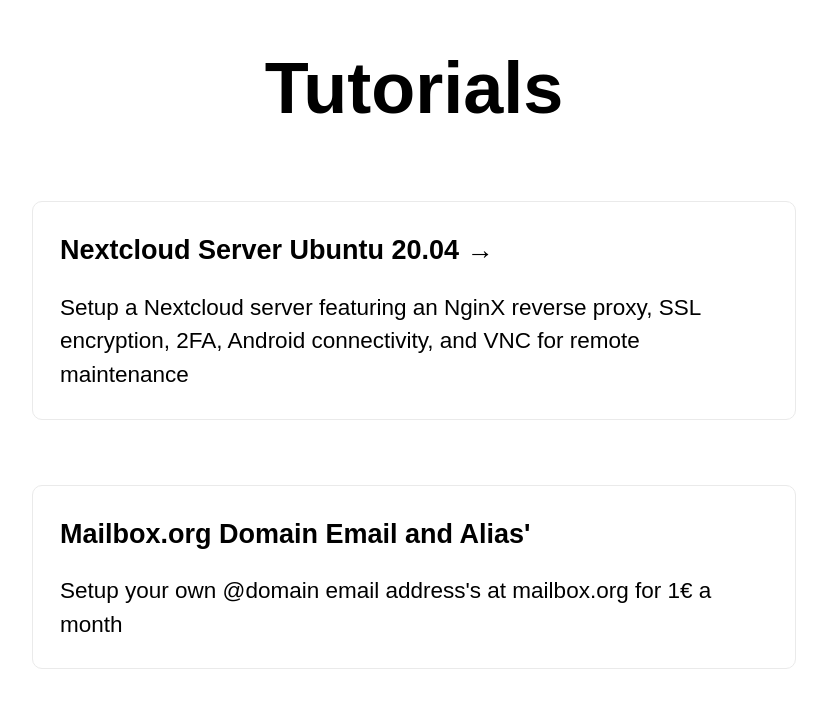
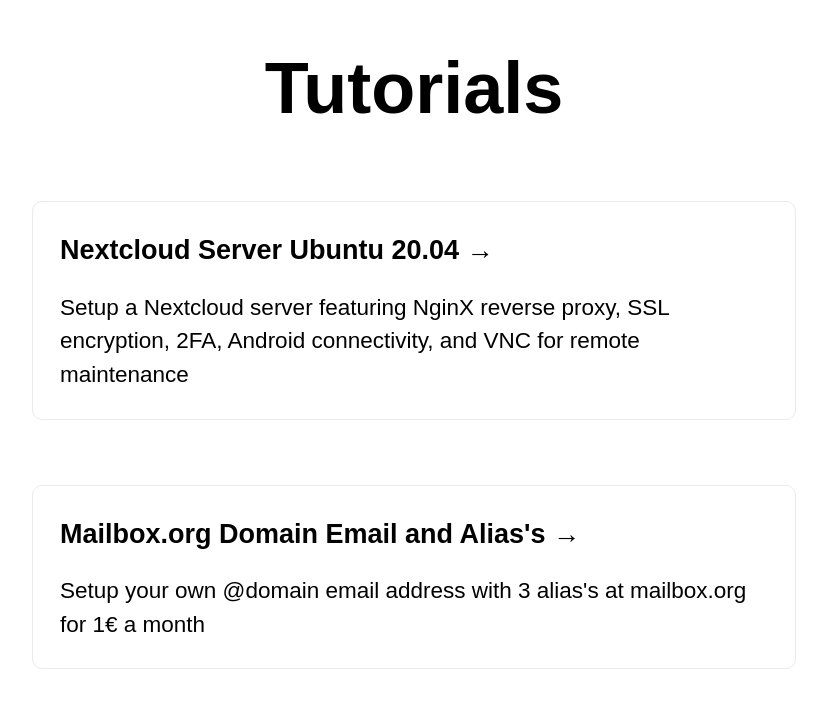
Before and after one commit to lreynolds188/Portfolio, a Next.js app: page /tutorials in a window 1280 px wide. Shown: the part 165-872 px from the top of the page, without its empty margins (226-1053 px from the left). Built offline with nearby package versions, Linux system fonts and the light colour scheme.

Commit message:
Update tutorials.js

```diff
--- a/pages/tutorials.js
+++ b/pages/tutorials.js
@@ -16,12 +16,12 @@ export default function Home() {
         <div className={styles.grid}>
           <a href="/tutorials/nextcloud-server" className={styles.cardwide}>
             <h3>Nextcloud Server Ubuntu 20.04 &rarr;</h3>
-            <p>Setup a Nextcloud server featuring an NginX reverse proxy, SSL encryption, 2FA, Android connectivity, and VNC for remote maintenance</p>
+            <p>Setup a Nextcloud server featuring NginX reverse proxy, SSL encryption, 2FA, Android connectivity, and VNC for remote maintenance</p>
           </a>
           <br />
           <a href="/tutorials/mailbox-org-domain" className={styles.cardwide}>
-            <h3>Mailbox.org Domain Email and Alias'</h3>
-            <p>Setup your own @domain email address's at mailbox.org for 1€ a month</p>
+            <h3>Mailbox.org Domain Email and Alias's &rarr;</h3>
+            <p>Setup your own @domain email address with 3 alias's at mailbox.org for 1€ a month</p>
           </a>
         </div>
       </main>
```
